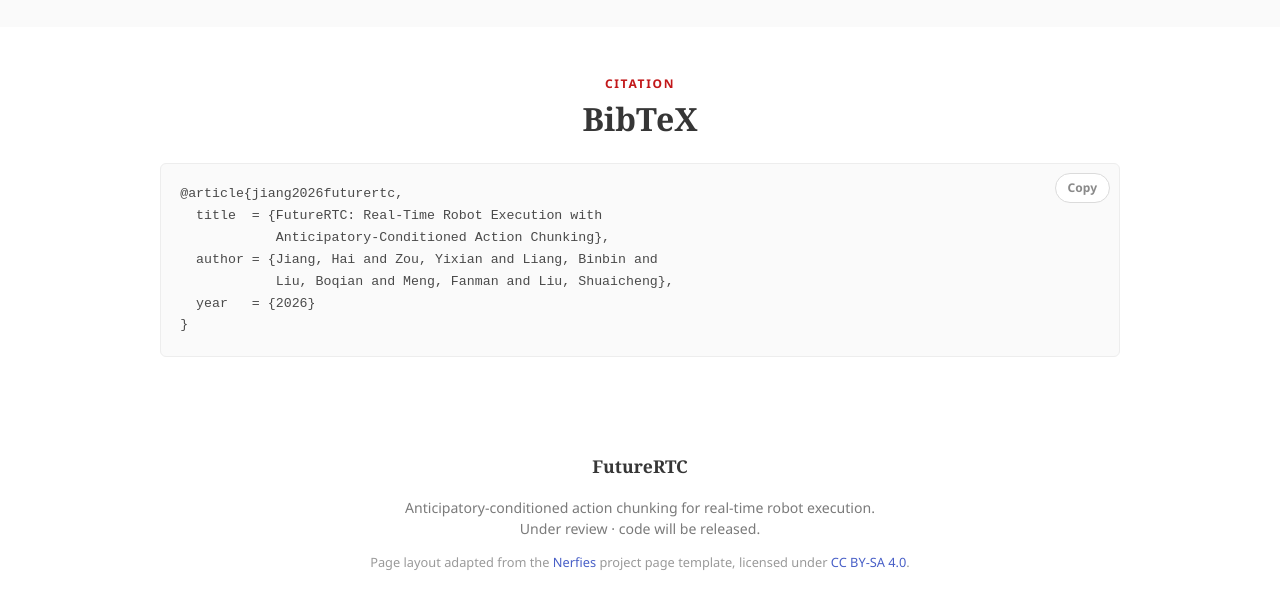
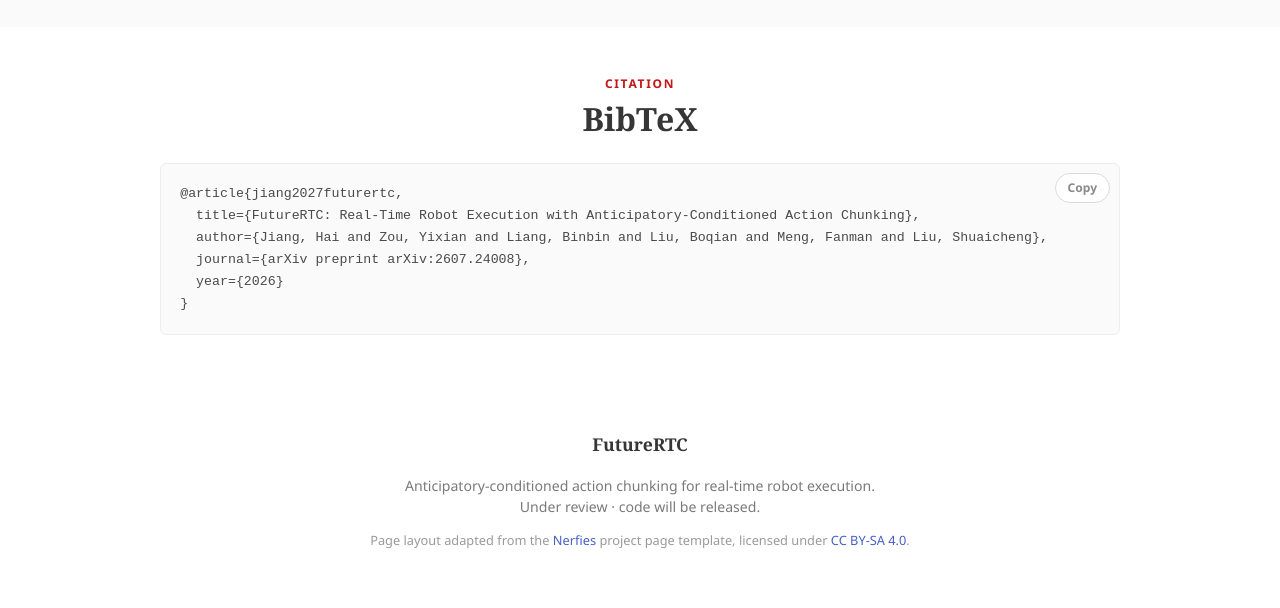
Before and after one commit to JianghaiSCU/FutureRTC_proj, a plain HTML site: page index.html in a window 1280 px wide. Shown: the part 8417-9025 px from the top of the page. Drawn offline with nearby package versions, Linux system fonts and the light colour scheme; some icons are missing; a web font is replaced by a local one.

Commit message:
Update index.html

```diff
--- a/index.html
+++ b/index.html
@@ -676,12 +676,11 @@
     </div>
     <div class="bib-wrap">
       <button class="copy-btn" id="copyBib" type="button">Copy</button>
-<pre id="bibtex">@article{jiang2026futurertc,
-  title  = {FutureRTC: Real-Time Robot Execution with
-            Anticipatory-Conditioned Action Chunking},
-  author = {Jiang, Hai and Zou, Yixian and Liang, Binbin and
-            Liu, Boqian and Meng, Fanman and Liu, Shuaicheng},
-  year   = {2026}
+<pre id="bibtex">@article{jiang2027futurertc,
+  title={FutureRTC: Real-Time Robot Execution with Anticipatory-Conditioned Action Chunking},
+  author={Jiang, Hai and Zou, Yixian and Liang, Binbin and Liu, Boqian and Meng, Fanman and Liu, Shuaicheng},
+  journal={arXiv preprint arXiv:2607.24008},
+  year={2026}
 }</pre>
     </div>
   </div>
```
